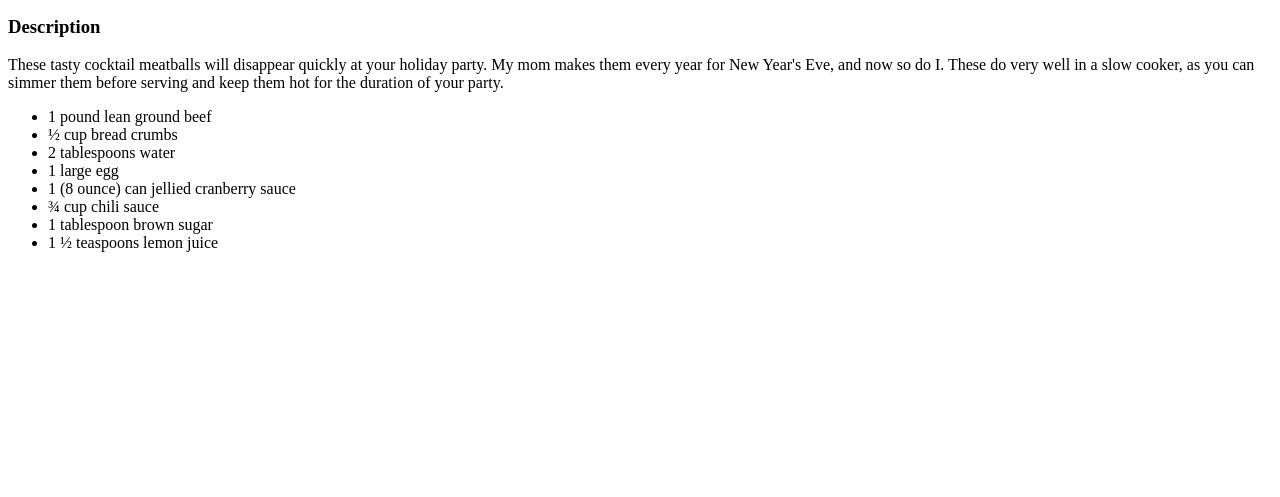
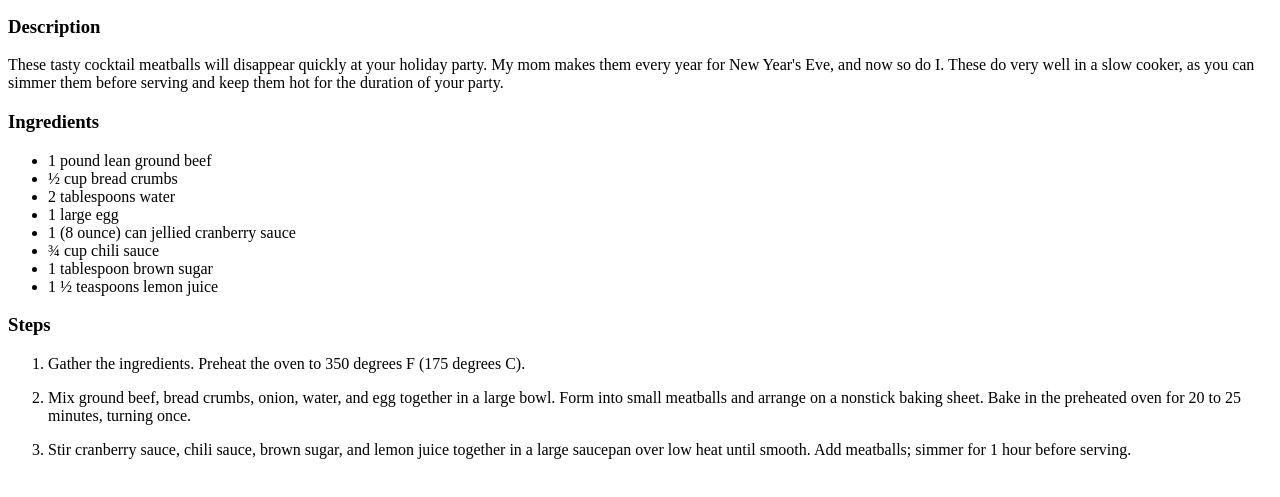
Before and after one commit to JonathanPunti/odin-recipes, a plain HTML site: page recipes/cocktail_Meatballs.html in a window 1280 px wide. Shown: the part 101-598 px from the top of the page. Drawn offline with Linux system fonts and the light colour scheme.

Commit message:
Double check this version is backed up. This version also is a complete page of meatballs

```diff
--- a/recipes/cocktail_Meatballs.html
+++ b/recipes/cocktail_Meatballs.html
@@ -11,7 +11,9 @@
     <h3>Description</h3>
     <p>These tasty cocktail meatballs will disappear quickly at your holiday party.
         My mom makes them every year for New Year's Eve, and now so do I.
-        These do very well in a slow cooker, as you can simmer them before serving and keep them hot for the duration of your party.</p>
+        These do very well in a slow cooker, as you can simmer them before serving and keep them hot for the duration of your party.
+    </p>
+    <h3>Ingredients</h3>
         <ul>
             <li>1 pound lean ground beef</li>
             <li>½ cup bread crumbs</li>
@@ -22,5 +24,17 @@
             <li>1 tablespoon brown sugar</li>
             <li>1 ½ teaspoons lemon juice</li>
         </ul>
+        <h3>Steps</h3>
+        <ol>
+            <li><p>Gather the ingredients. Preheat the oven to 350 degrees F (175 degrees C).</p></li>
+            <li><p>Mix ground beef, bread crumbs, onion, water, and egg together in a large bowl.
+                Form into small meatballs and arrange on a nonstick baking sheet.
+                Bake in the preheated oven for 20 to 25 minutes, turning once.
+            </p></li>
+            <li><p>Stir cranberry sauce, chili sauce, brown sugar, and lemon juice together in a large saucepan over low heat until smooth.
+                Add meatballs; simmer for 1 hour before serving.
+            </p></li>
+
+        </ol>
 </body>
 </html>
```
